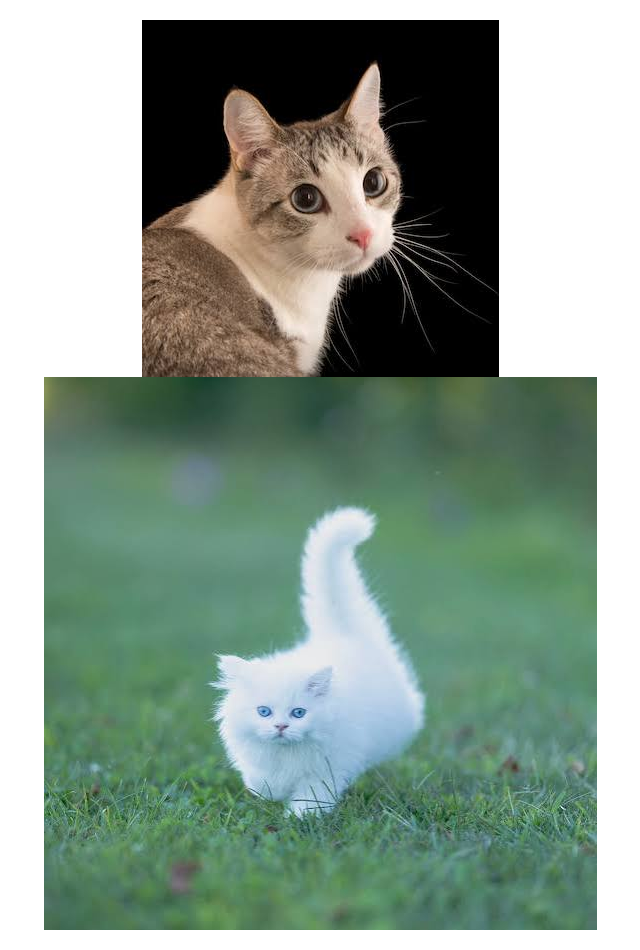
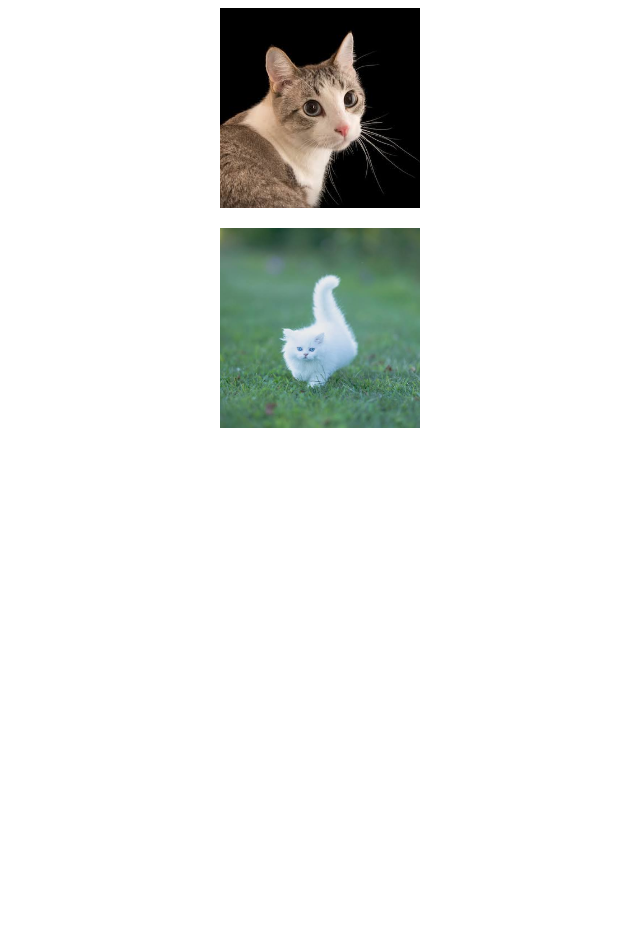
Before and after one commit to CuinnB12/smms-stash, a plain HTML site: page cats.html in a window 1280 px wide. Shown: the whole page, without its empty margins (320-960 px from the left). After the commit the page ends 800 px from the top, so only its background shows below. Drawn offline with Linux system fonts and the light colour scheme.

Commit message:
Update cats.html

```diff
--- a/cats.html
+++ b/cats.html
@@ -8,7 +8,14 @@
 </head>
 <style>
     .container {
-        margin: 20px
+        max-width: 100%;
+        height: 200px;
+        width: 200px;
+        margin-left: auto;
+        margin-right: auto;
+        display: flex;
+        flex-direction: column;
+        row-gap: 20px;
     }
 </style>
 <body>
```
